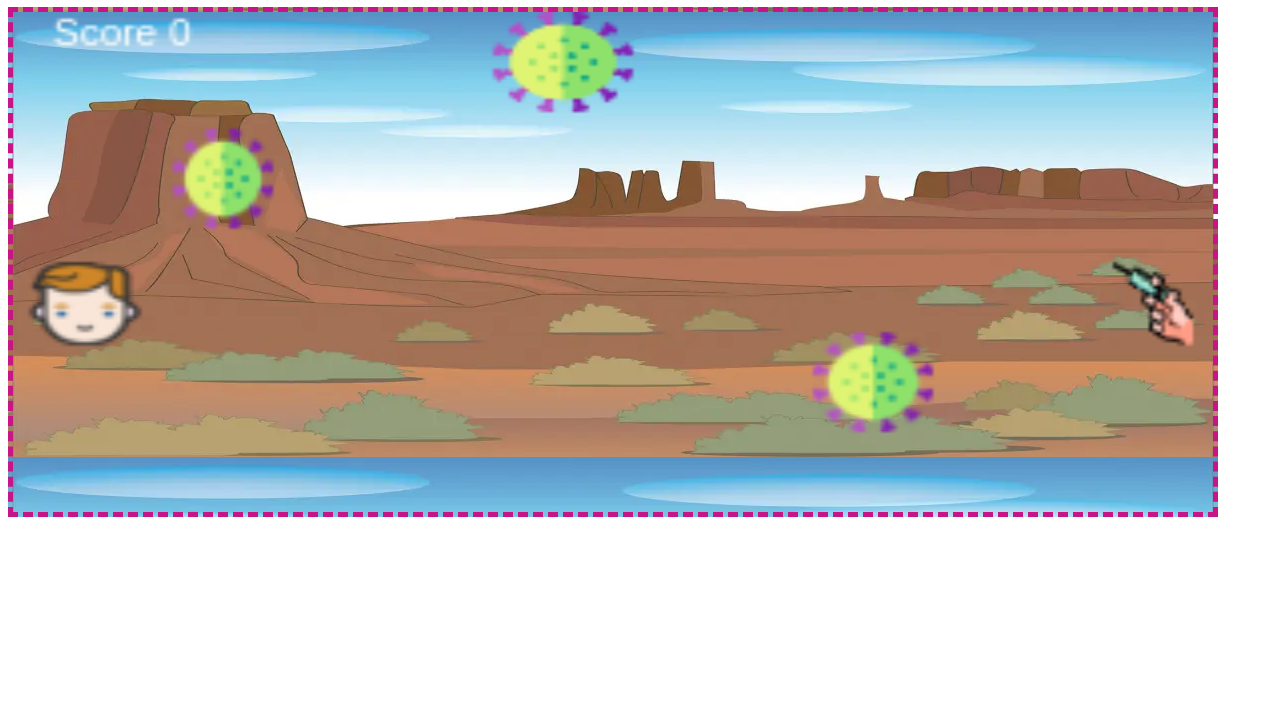
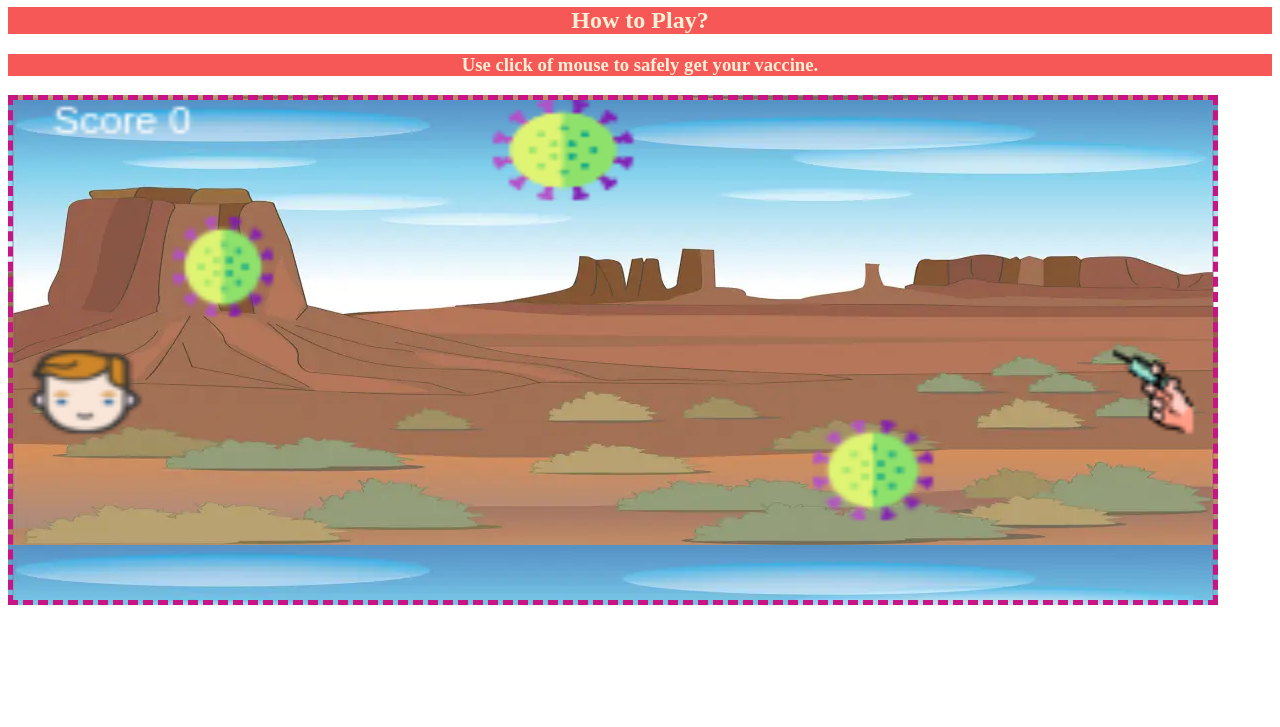
Before and after one commit to PrinceIssar/Corona_game, a plain HTML site: page index.html in a window 1280 px wide. Shown: the part 73-800 px from the top of the page. Drawn offline with Linux system fonts and the light colour scheme.

Commit message:
adding how to play line

```diff
--- a/index.html
+++ b/index.html
@@ -11,7 +11,10 @@
 </head>
 
 <body>
+
 <h1> Corona Fight Game</h1>
+<h2> How to Play?</h2>
+<h3> Use click of mouse to safely get your vaccine. </h3>
 <canvas id="myCanvas"> <!--canvas is used for drawing -->
 
 </canvas>
--- a/style.css
+++ b/style.css
@@ -5,3 +5,11 @@
     background-image: url("img/back.jpeg");
 
 }
+
+
+h2,
+h3{
+    background-color: #f65858;
+    color: papayawhip;
+    text-align: center;
+}
```
